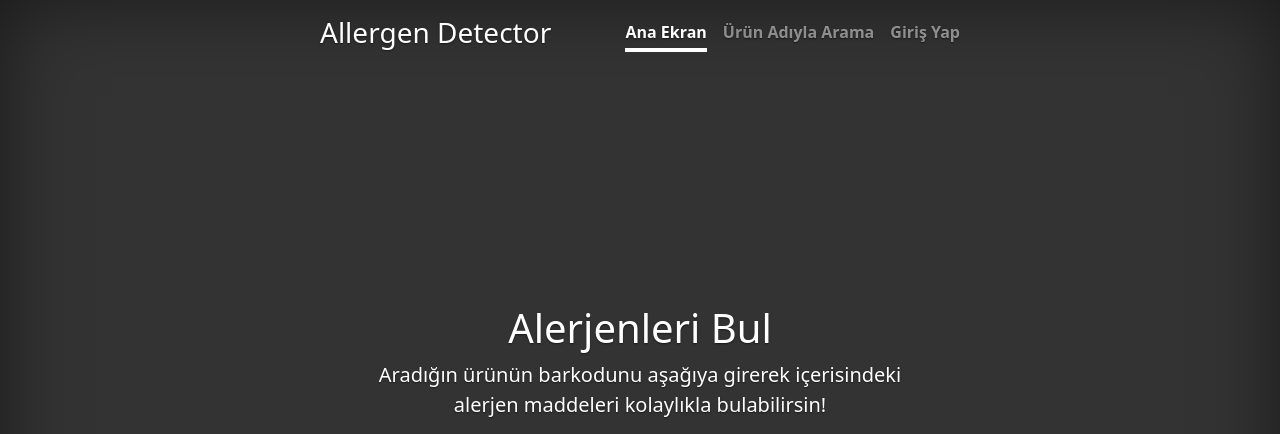
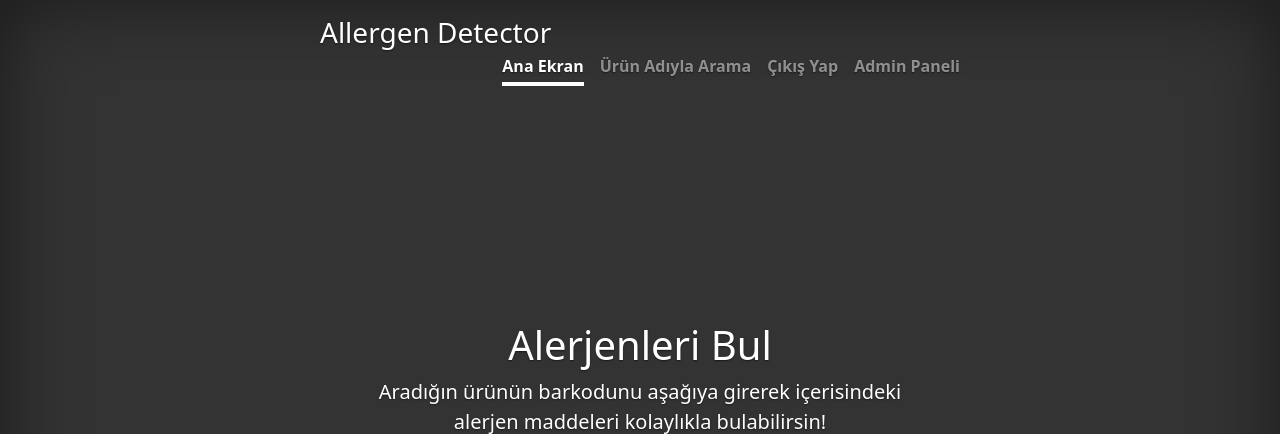
Before and after one commit to gklpcsgn/AllergenDetector, a Flask app: page / in a window 1280 px wide. Shown: the top 434 px of the page. Run offline with Flask 2, Linux system fonts and the light colour scheme; the visitor is signed in with stand-in values (Sample User, id 1); some libraries are stand-ins or nearby versions.

Commit message:
dinamik giriş yap tuşu eklendi

```diff
--- a/Site/templates/base.html
+++ b/Site/templates/base.html
@@ -24,7 +24,17 @@
           <nav class="nav nav-masthead justify-content-center">
             <a class="nav-link {% if request.path == '/' %}active{% endif %}" href="/">Ana Ekran</a>
             <a class="nav-link {% if request.path == '/name_search' %}active{% endif %}" href="/name_search">Ürün Adıyla Arama</a>
-            <a class="nav-link" href="/signin">Giriş Yap</a>
+            <!-- <a class="nav-link" href="/signin">Giriş Yap</a> -->
+            {% if current_user.is_authenticated %}
+              <a class="nav-link" href="/logout">Çıkış Yap</a>
+            {% else %}
+              <a class="nav-link" href="/signin">Giriş Yap</a>
+            {% endif %}
+            {% if current_user.is_authenticated %}
+              {% if current_user.is_admin %}
+                <a class="nav-link" href="/admin">Admin Paneli</a>
+              {% endif %}
+            {% endif %}
           </nav>
         </div>
       </header>
```
